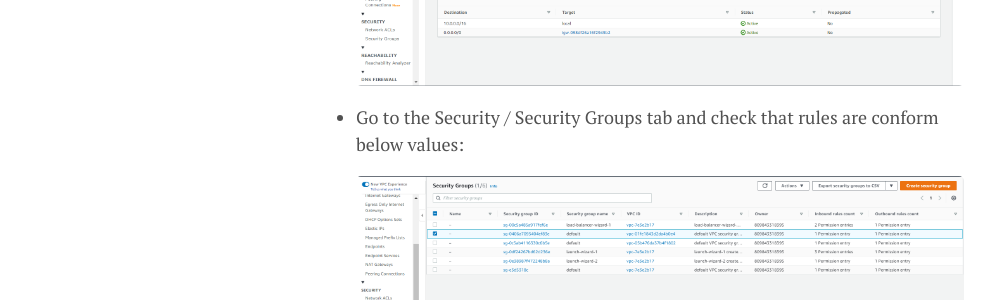
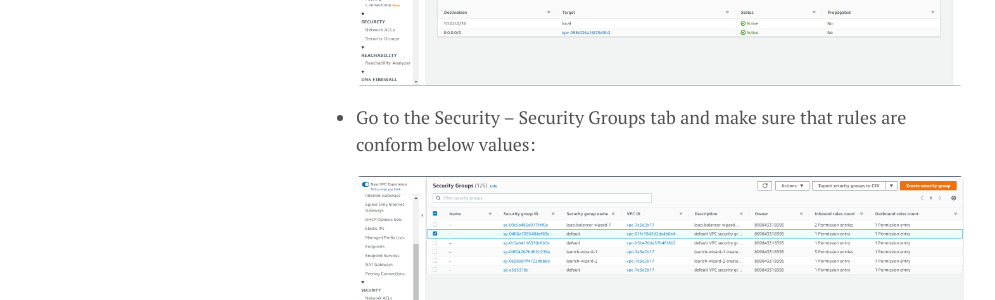
Before and after one commit to lgeurts/lgeurts.github.io, a Jekyll site: the page built from _posts/2021-11-02-aws-high-performance-cloud-gaming.md, in a window 1280 px wide and 900 px high, scrolled down 4442 px. Shown: the part 155-455 px from the top of the window, without its empty margins (0-995 px from the left). Built offline with Jekyll 4.4.1, drawn with Linux system fonts in a browser that asks for light colours; nearby versions of some CDN libraries; comment, search, counter and statistics services are not loaded.

Commit message:
Update 2021-11-02-aws-high-performance-cloud-gaming.md

```diff
--- a/_posts/2021-11-02-aws-high-performance-cloud-gaming.md
+++ b/_posts/2021-11-02-aws-high-performance-cloud-gaming.md
@@ -78,7 +78,7 @@ Building yourself? Sure, but the same principles for all components applies. And
 
   <img src="/assets/aws-parsec-setup/vpc-route-table.png" width="654">
 
-- Go to the Security / Security Groups tab and check that rules are conform below values:
+- Go to the Security -- Security Groups tab and make sure that rules are conform below values:
 
   <img src="/assets/aws-parsec-setup/ec2-security-group.png" width="654">
 
```
